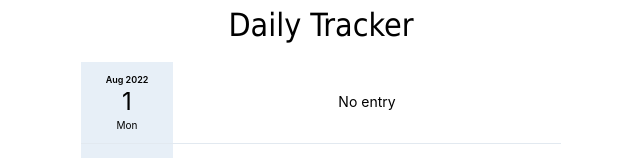
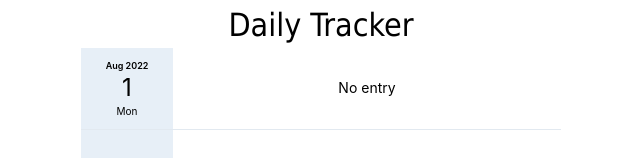
Before and after one commit to wdickerson/daily-tracker, a React (Create React App) app: page / in a window 1280 px wide. Shown: the top 158 px of the page, without its empty margins (319-959 px from the left). Built offline with nearby package versions, Linux system fonts and the light colour scheme; some icons are missing.

Commit message:
Improve styling for header placement

```diff
--- a/src/App.css
+++ b/src/App.css
@@ -15,19 +15,21 @@
 }
 
 .Header {
-  position: sticky;
+  position: fixed;
   top: 0;
   width: 100%;
   text-align: center;
   background-color: white;
   font-size: 32px;
+  height: 48px;
   padding: 6px;
+  box-sizing: border-box;
   font-family: Tahoma, Verdana, sans-serif;
 }
 
 .DayRows {
   width: 100%;
-  padding: 12px 0;
+  padding: 48px 0 12px;
 }
 
 .DayRow {
```
